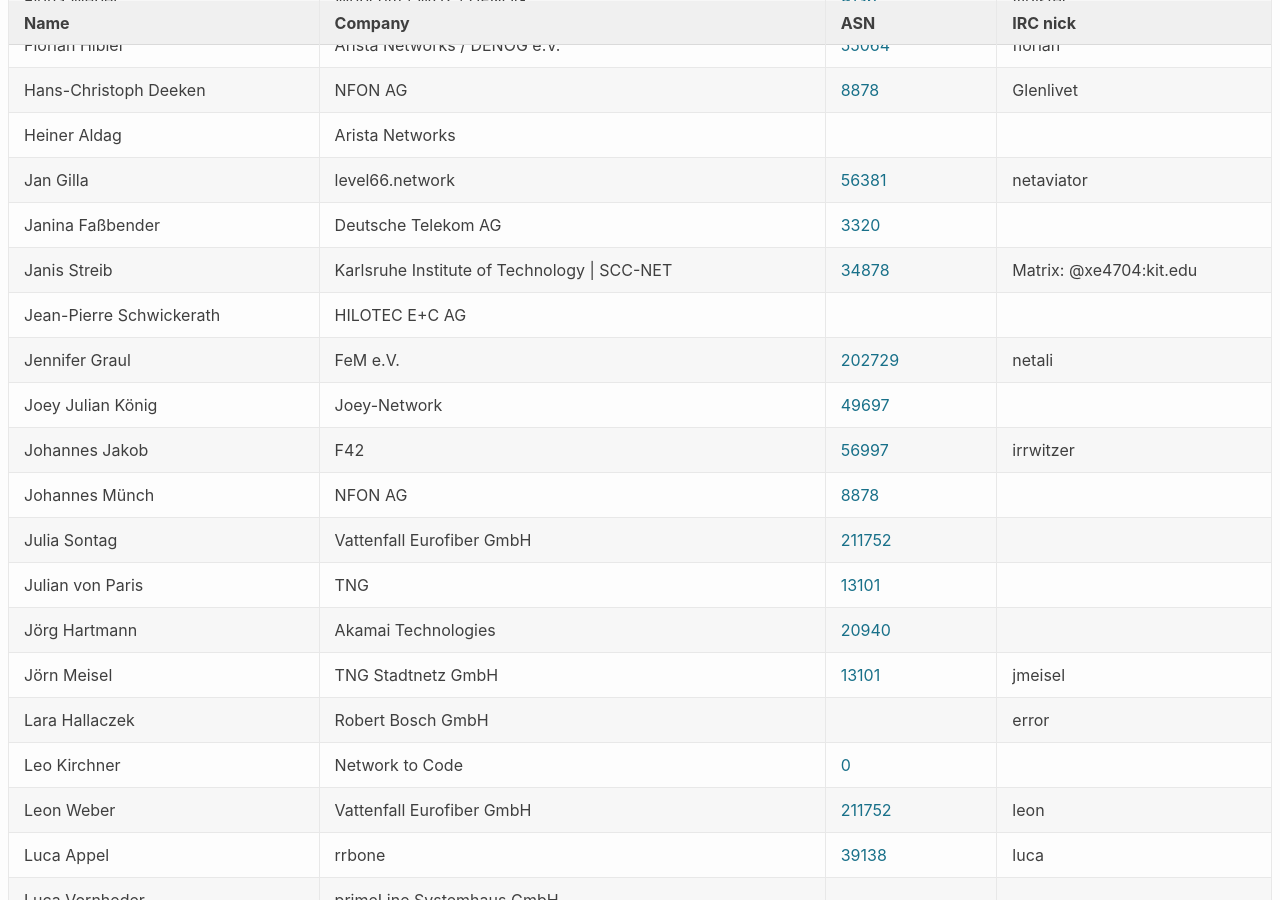
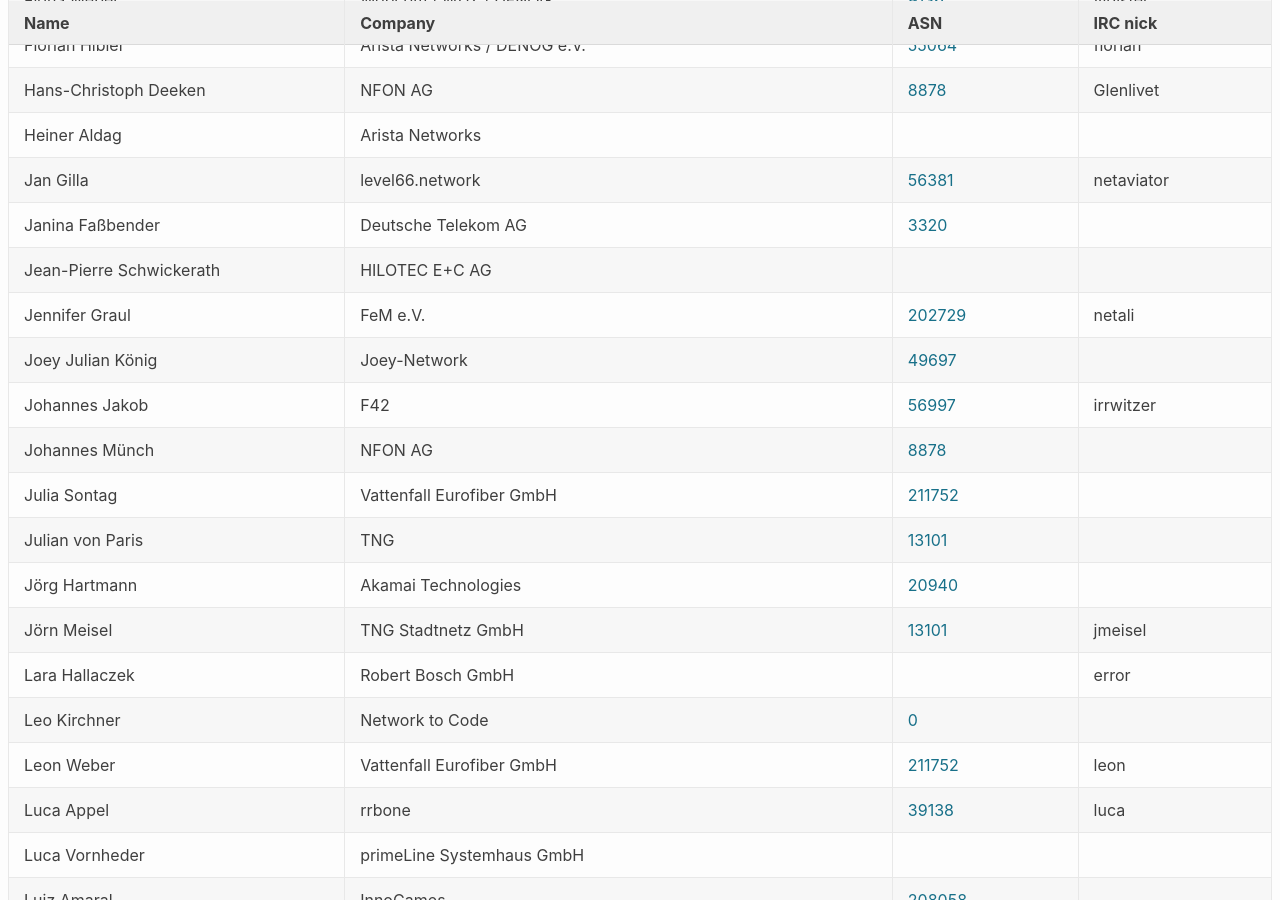
Before and after one commit to denog/pretix-attendeelist, a Jekyll site: the page built from denog15/index.md, in a window 1280 px wide and 900 px high, scrolled down 1324 px. Built offline with Jekyll 4.4.1, drawn with Linux system fonts in a browser that asks for light colours.

Commit message:
Latest data: Wed Aug 23 06:10:51 UTC 2023

```diff
--- a/_data/attendees_denog15_onsite.json
+++ b/_data/attendees_denog15_onsite.json
@@ -184,12 +184,6 @@
     "company": "Deutsche Telekom AG",
     "irc": null,
     "asn": "3320"
-  },
-  {
-    "name": "Janis Streib",
-    "company": "Karlsruhe Institute of Technology | SCC-NET",
-    "irc": "Matrix: @xe4704:kit.edu",
-    "asn": "34878"
   },
   {
     "name": "Jean-Pierre Schwickerath",
```
